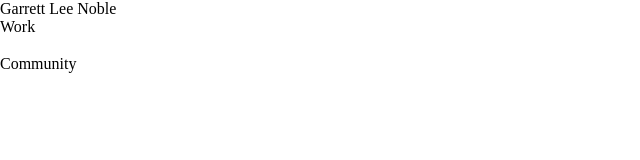
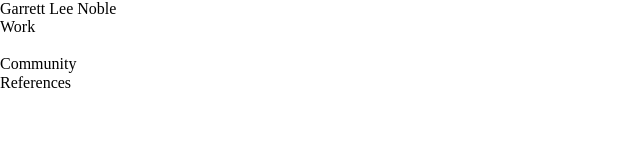
Before and after one commit to GarrettNoble/css-resume, a plain HTML site: page index.html in a window 1280 px wide. Shown: the full height of the page, 0-640 px from the left. Drawn offline with Linux system fonts and the light colour scheme.

Commit message:
added references section

```diff
--- a/index.html
+++ b/index.html
@@ -18,6 +18,7 @@
         <section class="education">Education</section>
         <section class="community">Community</section>
         <section class="skills">Skills</section>
+        <section class="references">References</section>
     </article>
 
 </body>
```
